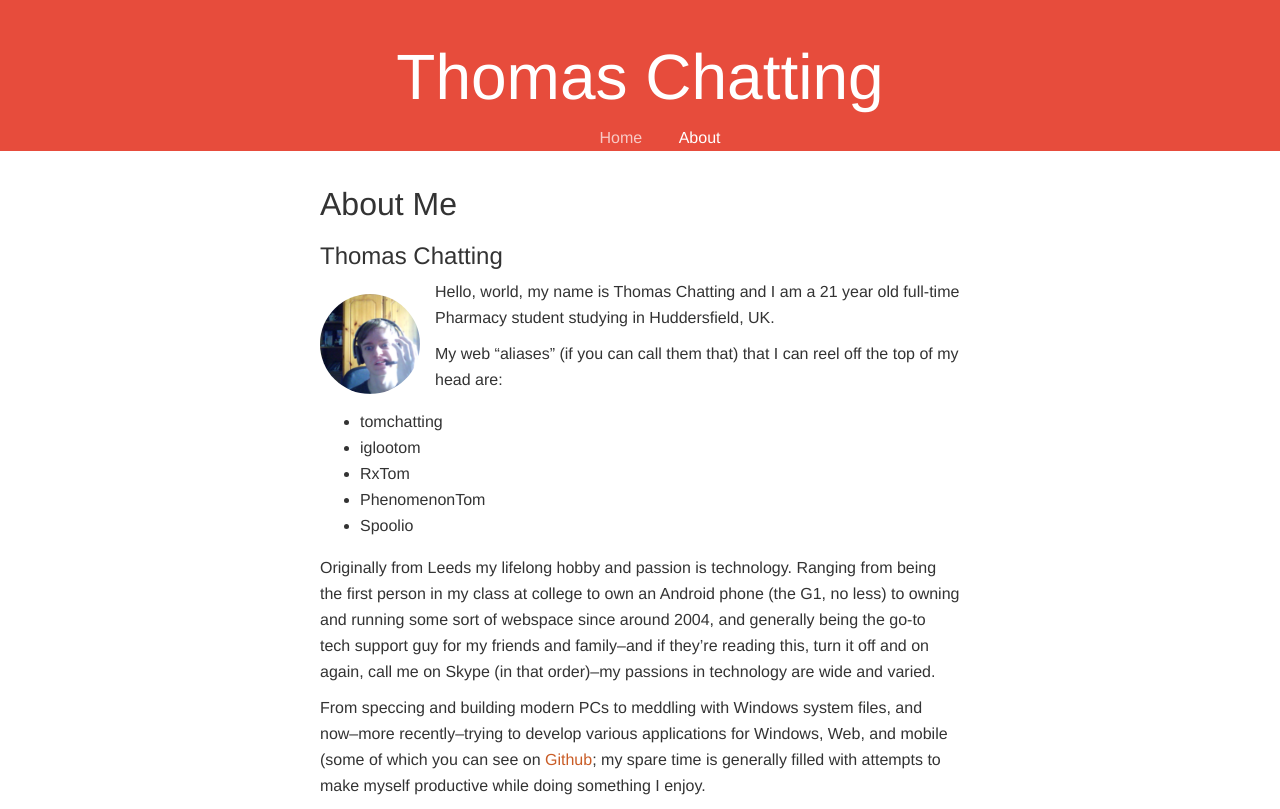
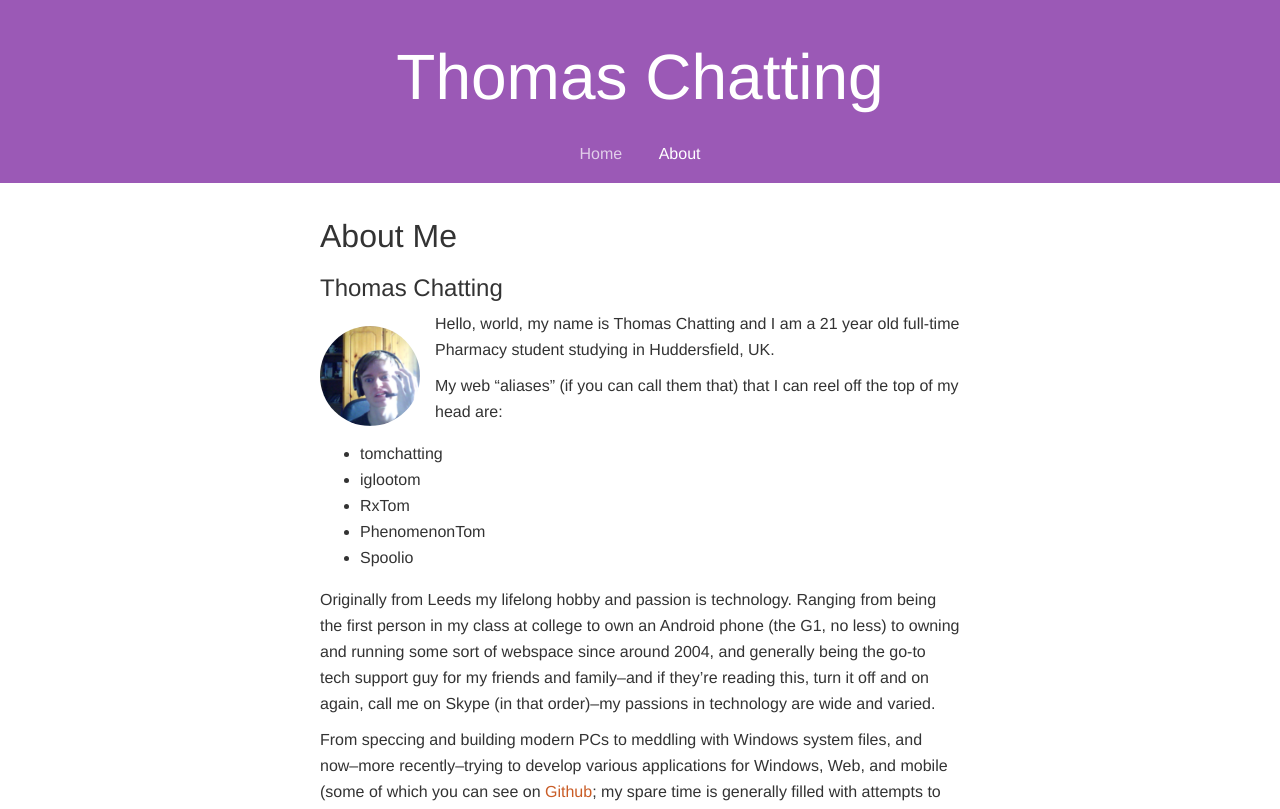
Before and after one commit to tomchatting/tomchatting.github.io, a Jekyll site: the page built from about.markdown, in a window 1280 px wide. Shown: the top 809 px of the page. Built offline with Jekyll 4.4.1, drawn with Linux system fonts in a browser that asks for light colours.

Commit message:
Padding and bg

```diff
--- a/css/main.css
+++ b/css/main.css
@@ -100,6 +100,7 @@ h1.title {
 ul.nav {
 	list-style: none;
 	display:block;
+    padding: 1em;
 }
 
 ul.nav li {
@@ -266,7 +267,7 @@ footer {
 
 .banner {
     padding-top: 10%; /* [1] */
- 	background-color: #E74C3C;
+ 	background-color: #9B59B6;
     display: block;
 }
 
```
